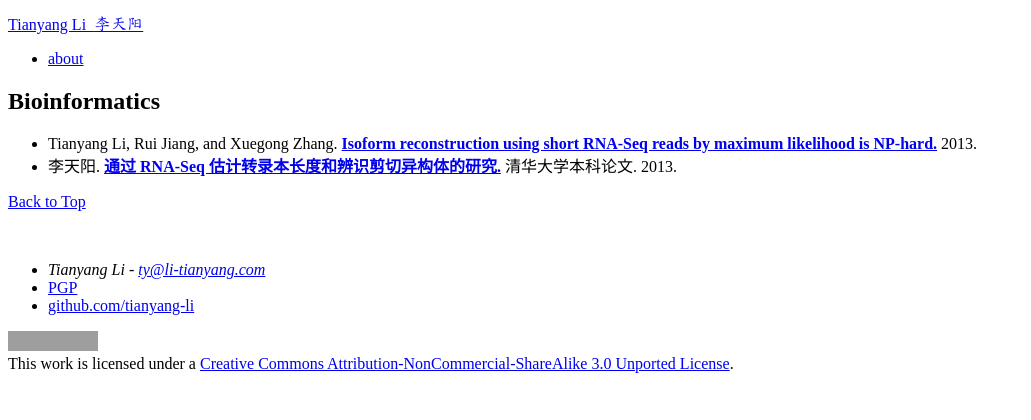
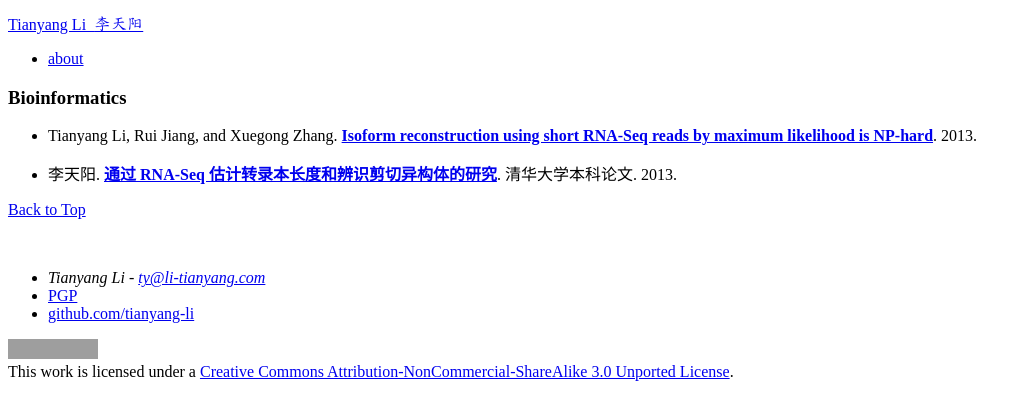
Before and after one commit to li-tianyang/li-tianyang.github.com, a Jekyll site: the page built from research/bioinformatics/index.md, in a window 1280 px wide. Shown: the top 420 px of the page, without its empty margins (0-1031 px from the left). Built offline with Jekyll 4.4.1, drawn with Linux system fonts in a browser that asks for light colours; grey boxes are pictures that could not be loaded.

Commit message:
change to bioinfo page

```diff
--- a/research/bioinformatics/index.md
+++ b/research/bioinformatics/index.md
@@ -5,12 +5,11 @@ description: ""
 ---
 {% include JB/setup %}
 
-# Bioinformatics
+### Bioinformatics
 
-<ul>
-<li>Tianyang Li, Rui Jiang, and Xuegong Zhang. <a href="http://arxiv.org/abs/1305.0916"><strong>Isoform reconstruction using short RNA-Seq reads by maximum likelihood is NP-hard.</strong></a> 2013.</li>
-<li> 李天阳. <a href="./lty-tsinghua-undergrad-thesis.pdf"><strong>通过 RNA-Seq 估计转录本长度和辨识剪切异构体的研究.</strong></a> 清华大学本科论文. 2013.</li>
-</ul>
+* Tianyang Li, Rui Jiang, and Xuegong Zhang. **[Isoform reconstruction using short RNA-Seq reads by maximum likelihood is NP-hard](http://arxiv.org/abs/1305.0916)**. 2013.
+
+* 李天阳. **[通过 RNA-Seq 估计转录本长度和辨识剪切异构体的研究](./lty-tsinghua-undergrad-thesis.pdf)**. 清华大学本科论文. 2013.
 
 <!--
 * [*De novo* transcript reconstruction and abundance estimation in eukaryotic RNA-Seq data analysis](https://github.com/tianyang-li/de-novo-rna-seq-quant-1)
```
